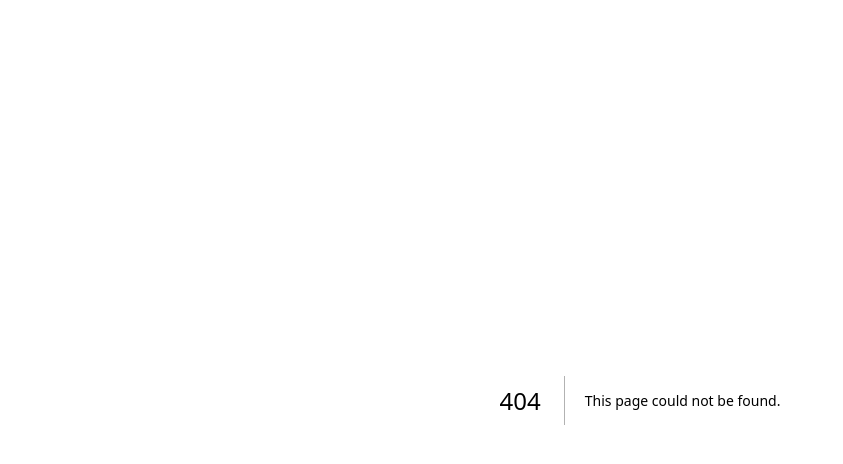
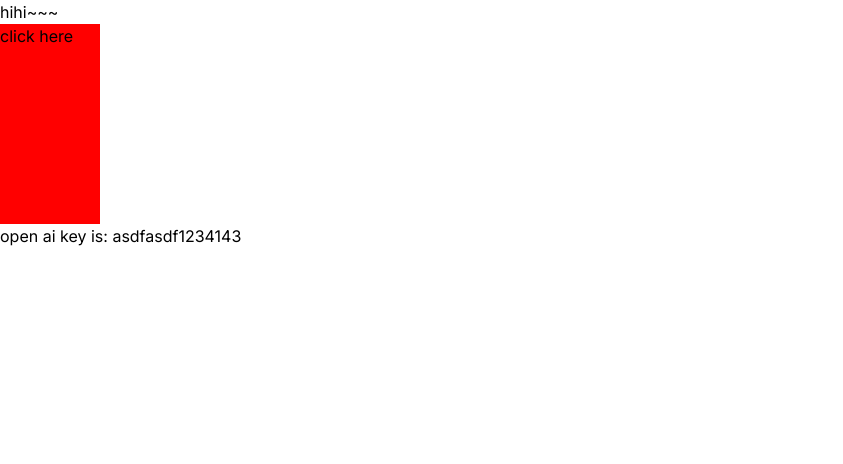
Before and after one commit to ai-hackerton/travel-simulator, a Next.js app: page /openai in a window 1280 px wide. Before the commit this address had no page. Shown: the top 464 px of the page, without its empty margins (0-843 px from the left). Built offline with nearby package versions, Linux system fonts and the light colour scheme.

Commit message:
[feat] next config env key added

```diff
--- a/next.config.js
+++ b/next.config.js
@@ -1,4 +1,8 @@
 /** @type {import('next').NextConfig} */
-const nextConfig = {}
+const nextConfig = {
+  env: {
+    openAiKey: "asdfasdf1234143",
+  },
+};
 
-module.exports = nextConfig
+module.exports = nextConfig;
--- a/package.json
+++ b/package.json
@@ -10,6 +10,7 @@
   },
   "dependencies": {
     "autoprefixer": "10.4.14",
+    "axios": "^1.4.0",
     "eslint": "8.45.0",
     "eslint-config-next": "13.4.12",
     "next": "13.4.12",
--- /dev/null
+++ b/src/app/openai/page.js
@@ -0,0 +1,12 @@
+import "./style.css";
+
+export default function Page() {
+  return (
+    <div>
+      <div>hihi~~~</div>
+
+      <div className="btn">click here</div>
+      <div>open ai key is: {process.env.openAiKey}</div>
+    </div>
+  );
+}
--- /dev/null
+++ b/src/app/openai/style.css
@@ -0,0 +1,10 @@
+@tailwind base;
+@tailwind components;
+@tailwind utilities;
+
+.btn {
+  display: flex;
+  background-color: red;
+  width: 100px;
+  height: 200px;
+}
```
Also changed, not shown: 1 other file (tests, documents, lock files or other folders).
